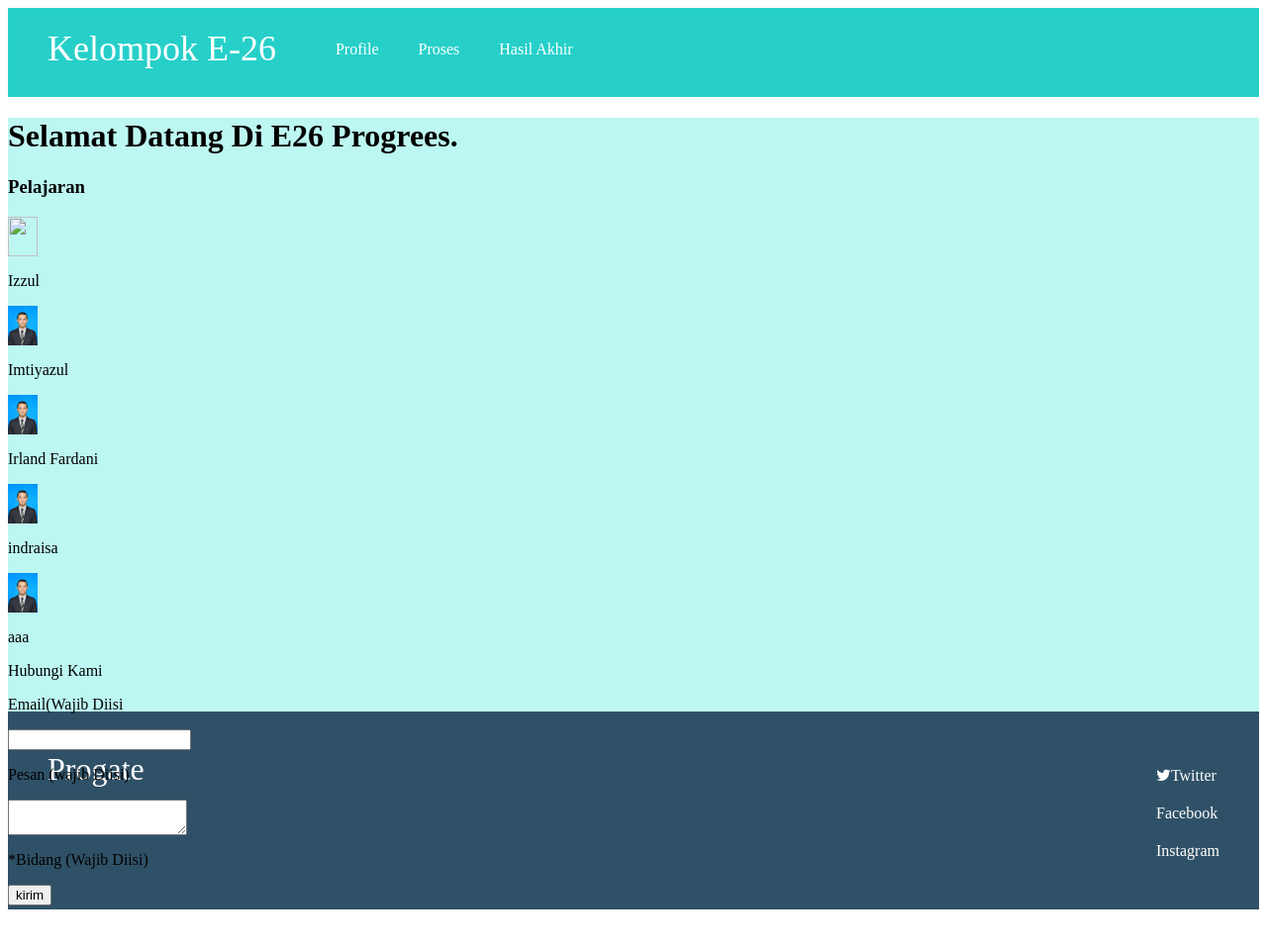
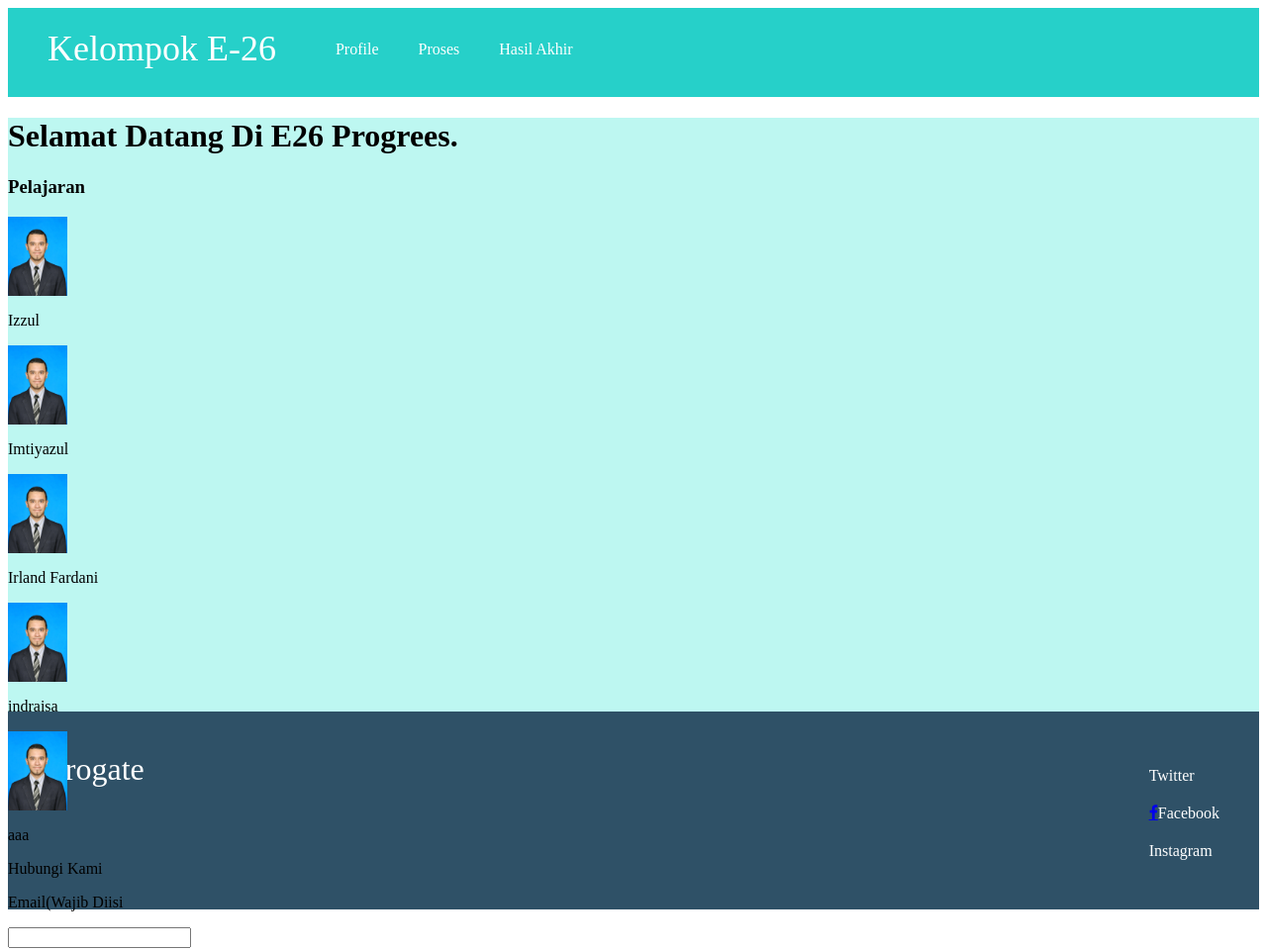
Before and after one commit to agusbudiyasa/TugasAwal, a plain HTML site: page index.html in a window 1280 px wide. Shown: the top 961 px of the page at 99% size. Before the commit the page ends 927 px from the top, so only its background shows below. Drawn offline with Linux system fonts and the light colour scheme.

Commit message:
update index.html

```diff
--- a/index.html
+++ b/index.html
@@ -4,6 +4,7 @@
     <title>Progate</title>
     <link rel="stylesheet" href="stylesheet.css">
     <link rel="stylesheet" href="//maxcdn.bootstrapcdn.com/font-awesome/4.3.0/css/font-awesome.min.css">
+
   </head>
   <body>
     <!-- Ketik code Anda dibawah -->
@@ -28,28 +29,27 @@
 
           <h3 class="section-title">Pelajaran</h3>
           <div class="contents-item">
-            <img src=irlan.jpg" width="30" height="40">
+            <img src="irlan.jpg" width="60" height="80">
             <p>Izzul</p>
             </div>
 
             <div class="contents-item">
-            <img src="irlan.jpg" width="30" height="40">
+            <img src="irlan.jpg" width="60" height="80">
             <p>Imtiyazul</p>
             </div>
 
             <div class="contents-item">
-            <img src="irlan.jpg" width="30" height="40"">
+            <img src="irlan.jpg" width="60" height="80"">
             <p>Irland Fardani</p>
             </div>
 
             <div class="contents-item">
-            <img src="irlan.jpg" width="30" height="40">
+            <img src="irlan.jpg" width="60" height="80">
             <p>indraisa</p>
-
             </div>
 
           <div class="contents-item">
-            <img src="irlan.jpg" width="30" height="40">
+            <img src="irlan.jpg" width="60" height="80">
             <p>aaa</p>
 
             </div>
@@ -70,8 +70,8 @@
     <div class="footer-logo">Progate</div>
     <div class="footer-list">
      <ul>
-          <li><span class="fa fa-twitter"></span>Twitter</li>
-          <li>Facebook</li>
+          <li>Twitter</li>
+          <li><a href="#" class="fa fa-facebook"></a>Facebook</li>
           <li>Instagram</li>
         </ul>
     </div>
```
